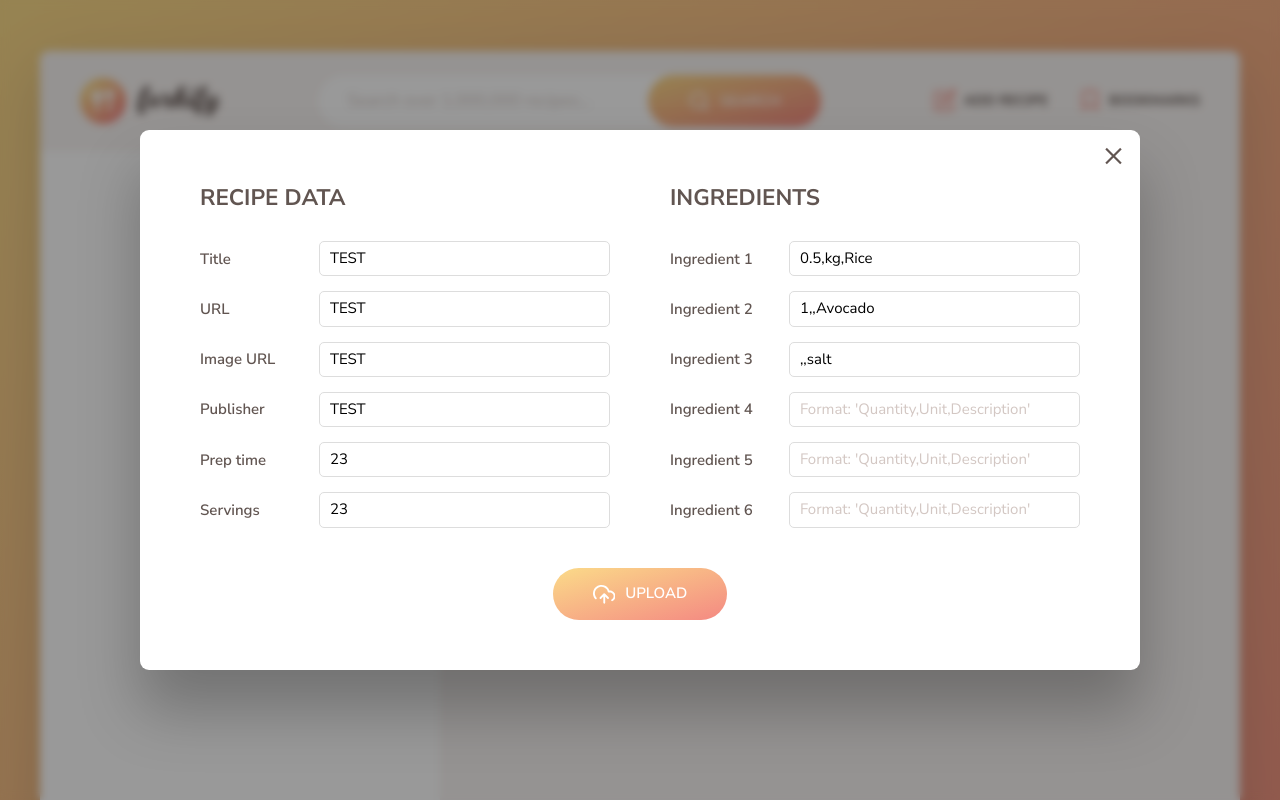
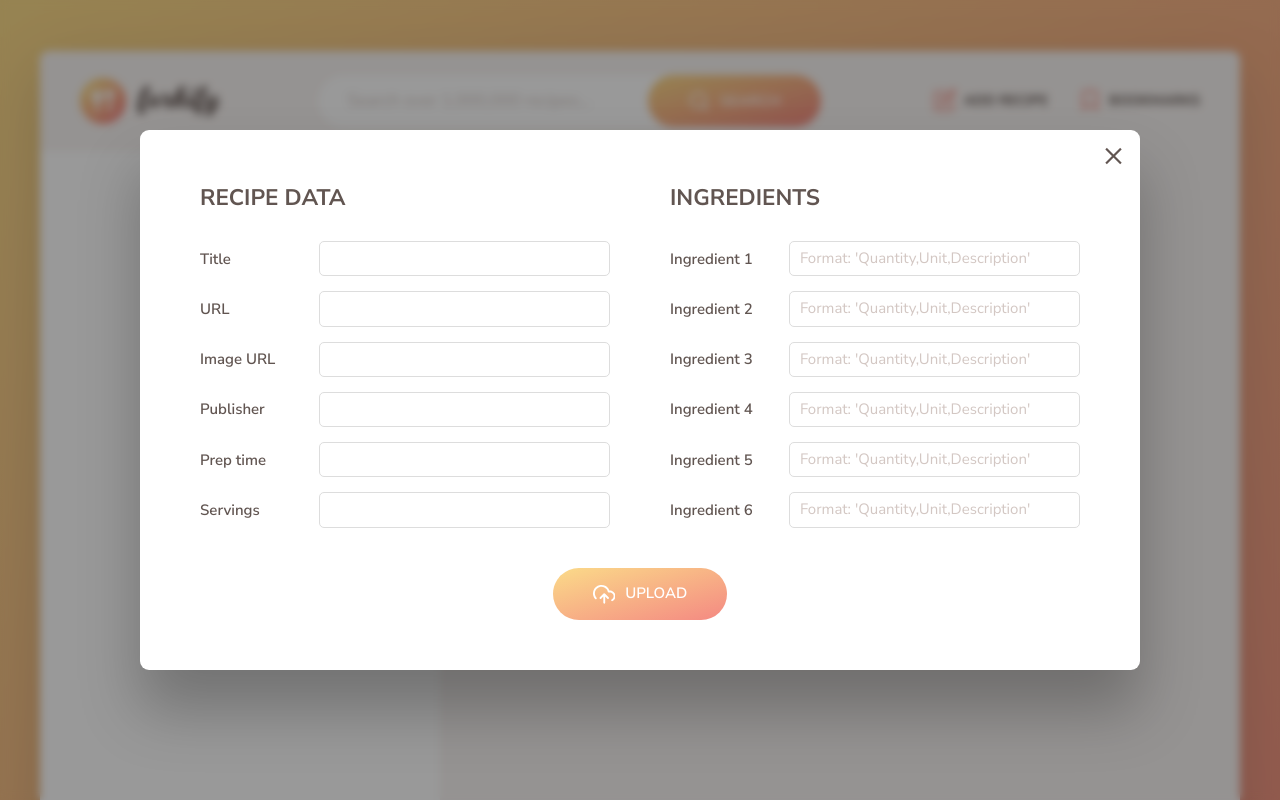
Before and after one commit to DenisKulik/forkify, a website built with webpack: page src/index.html in a window 1280 px wide. Both pictures are taken after a click on the button "ADD RECIPE". Shown: the top 800 px of the page. Built offline with nearby package versions, Linux system fonts and the light colour scheme.

Commit message:
remove test data

```diff
--- a/src/index.html
+++ b/src/index.html
@@ -90,24 +90,23 @@
         <div class="upload__column">
           <h3 class="upload__heading">Recipe data</h3>
           <label>Title</label>
-          <input value="TEST" required name="title" type="text" />
+          <input required name="title" type="text" />
           <label>URL</label>
-          <input value="TEST" required name="sourceUrl" type="text" />
+          <input required name="sourceUrl" type="text" />
           <label>Image URL</label>
-          <input value="TEST" required name="image" type="text" />
+          <input required name="image" type="text" />
           <label>Publisher</label>
-          <input value="TEST" required name="publisher" type="text" />
+          <input required name="publisher" type="text" />
           <label>Prep time</label>
-          <input value="23" required name="cookingTime" type="number" />
+          <input required name="cookingTime" type="number" />
           <label>Servings</label>
-          <input value="23" required name="servings" type="number" />
+          <input required name="servings" type="number" />
         </div>
 
         <div class="upload__column">
           <h3 class="upload__heading">Ingredients</h3>
           <label>Ingredient 1</label>
           <input
-            value="0.5,kg,Rice"
             type="text"
             required
             name="ingredient-1"
@@ -115,14 +114,12 @@
           />
           <label>Ingredient 2</label>
           <input
-            value="1,,Avocado"
             type="text"
             name="ingredient-2"
             placeholder="Format: 'Quantity,Unit,Description'"
           />
           <label>Ingredient 3</label>
           <input
-            value=",,salt"
             type="text"
             name="ingredient-3"
             placeholder="Format: 'Quantity,Unit,Description'"
```
